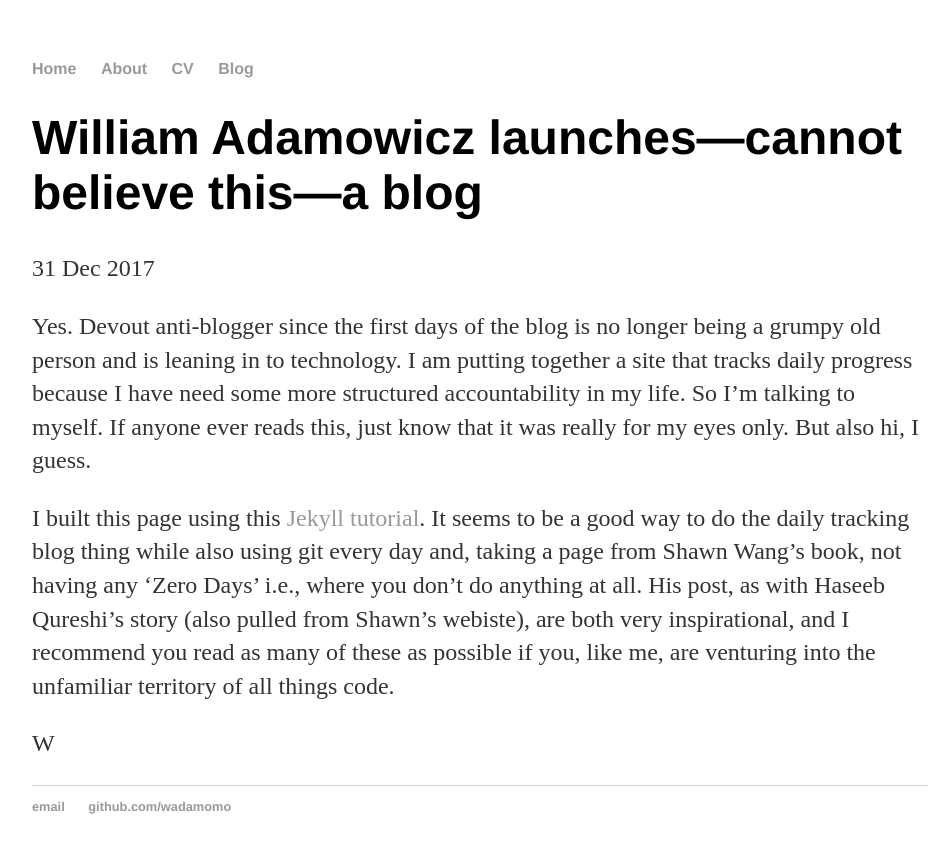
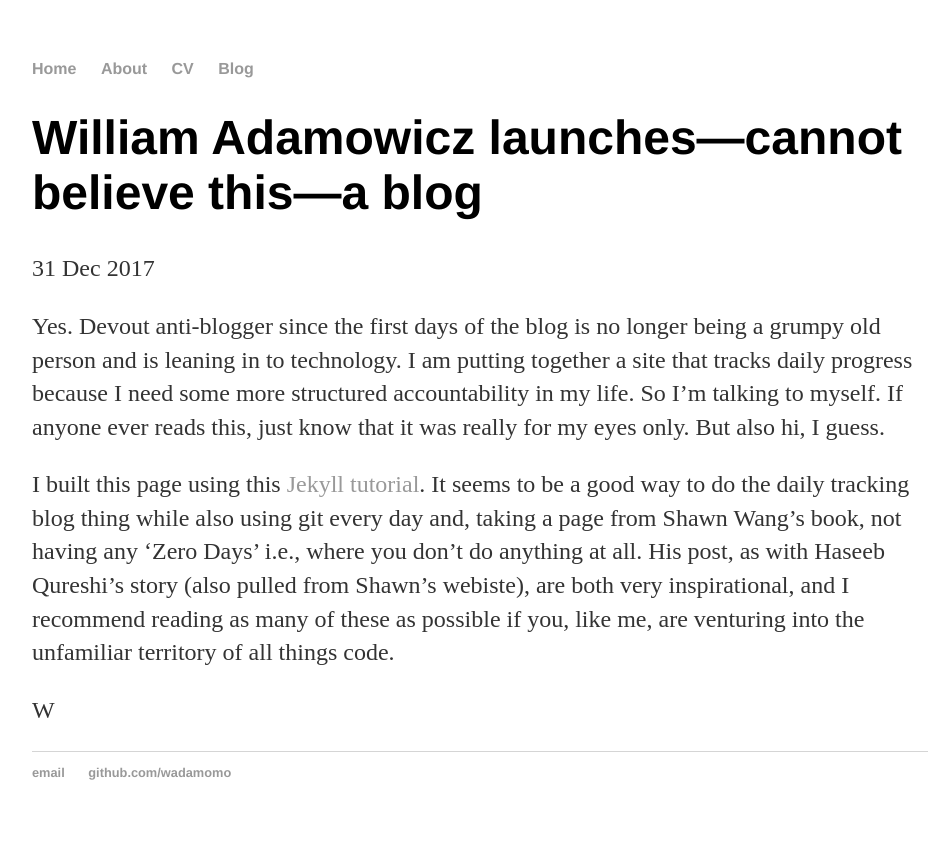
Before and after one commit to WADAMOMO/wadamomo.github.io, a Jekyll site: the page built from _posts/2017-12-31-william-adamowicz-site-launched.md, in a window 1280 px wide. Shown: the top 853 px of the page, without its empty margins (160-1110 px from the left). Built offline with Jekyll 4.4.1, drawn with Linux system fonts in a browser that asks for light colours.

Commit message:
minor edits

```diff
--- a/_posts/2017-12-31-william-adamowicz-site-launched.md
+++ b/_posts/2017-12-31-william-adamowicz-site-launched.md
@@ -4,8 +4,8 @@ title: "William Adamowicz launches—cannot believe this—a blog"
 date: 2017-12-31
 ---
 
-Yes. Devout anti-blogger since the first days of the blog is no longer being a grumpy old person and is leaning in to technology. I am putting together a site that tracks daily progress because I have need some more structured accountability in my life. So I'm talking to myself. If anyone ever reads this, just know that it was really for my eyes only. But also hi, I guess.
+Yes. Devout anti-blogger since the first days of the blog is no longer being a grumpy old person and is leaning in to technology. I am putting together a site that tracks daily progress because I need some more structured accountability in my life. So I'm talking to myself. If anyone ever reads this, just know that it was really for my eyes only. But also hi, I guess.
 
-I built this page using this <a href="http://jmcglone.com/guides/github-pages/">Jekyll tutorial</a>. It seems to be a good way to do the daily tracking blog thing while also using git every day and, taking a page from Shawn Wang's book, not having any 'Zero Days' i.e., where you don't do anything at all. His post, as with Haseeb Qureshi's story (also pulled from Shawn's webiste), are both very inspirational, and I recommend you read as many of these as possible if you, like me, are venturing into the unfamiliar territory of all things code.
+I built this page using this <a href="http://jmcglone.com/guides/github-pages/">Jekyll tutorial</a>. It seems to be a good way to do the daily tracking blog thing while also using git every day and, taking a page from Shawn Wang's book, not having any 'Zero Days' i.e., where you don't do anything at all. His post, as with Haseeb Qureshi's story (also pulled from Shawn's webiste), are both very inspirational, and I recommend reading as many of these as possible if you, like me, are venturing into the unfamiliar territory of all things code.
 
 W
```
